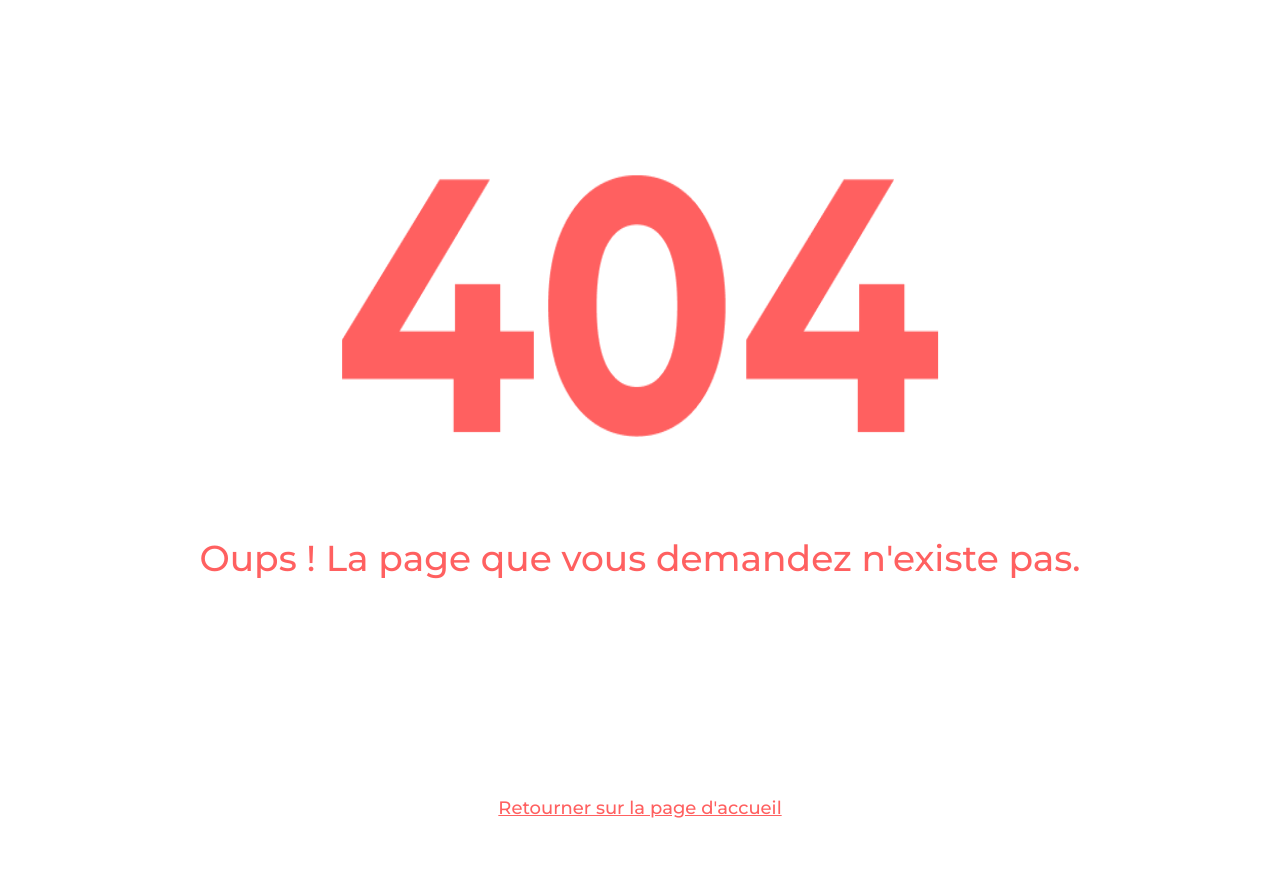
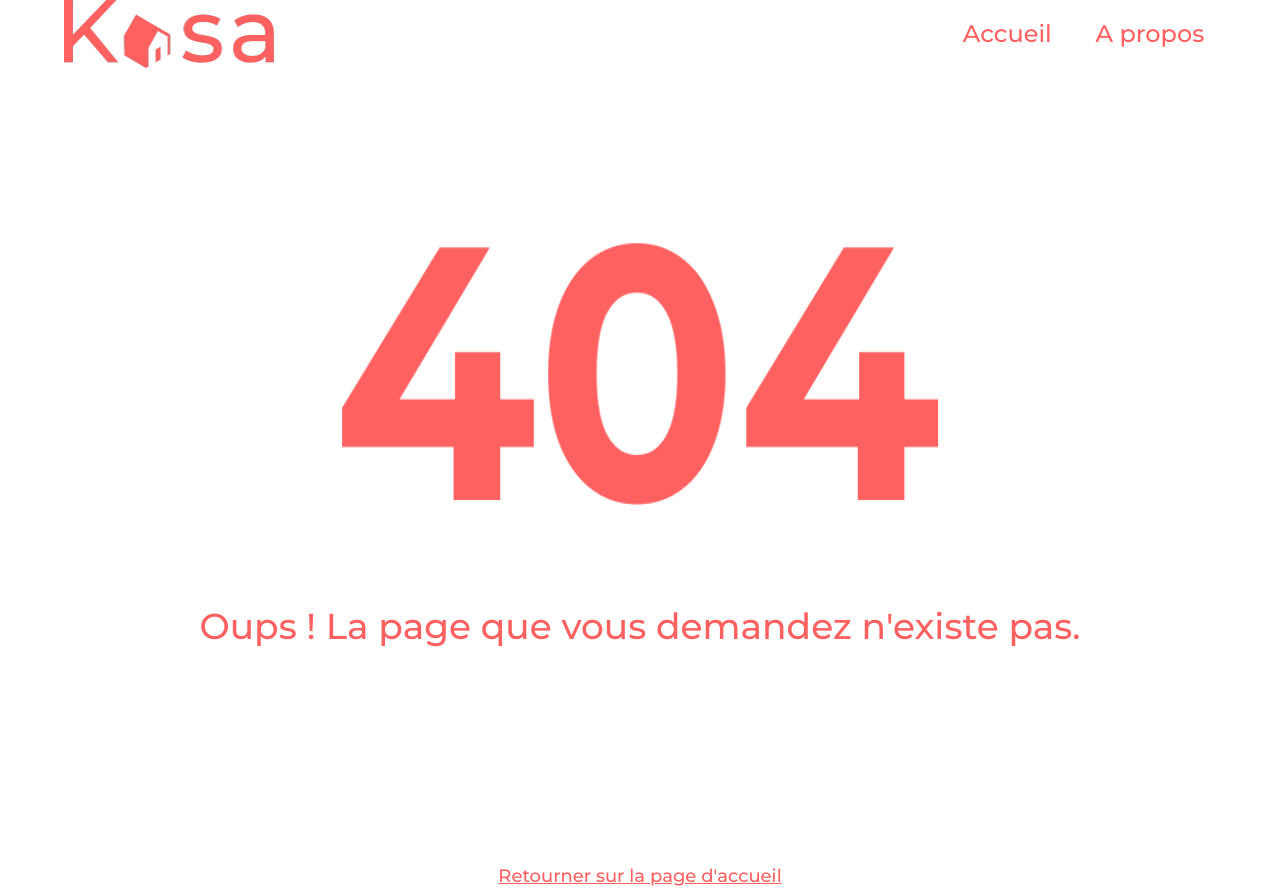
Before and after one commit to JulietteL31/JulietteLega_7_13022023, a React (Create React App) app: page /logement/1 in a window 1280 px wide. Before the commit the page ends 822 px from the top, so only its background shows below. Built offline with nearby package versions, Linux system fonts and the light colour scheme.

Commit message:
ajout header dans page 404

```diff
--- a/src/pages/Error/Error.js
+++ b/src/pages/Error/Error.js
@@ -1,10 +1,12 @@
 import error from '../../assets/404.png'
 import {Link} from 'react-router-dom'
 import './Error.css'
+import Header from '../../components/Header/Header'
 
 function Error() {
     return(
         <div>
+            <Header linkAbout="noUnderline" linkHome="noUnderline"/>
             <section className='error404-container'>
                 <img src={error} className='error404' alt='404'/>
                 <h1 className='error404-text'>Oups ! La page que vous demandez n'existe pas.</h1>
```
